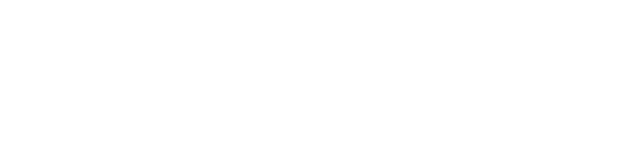
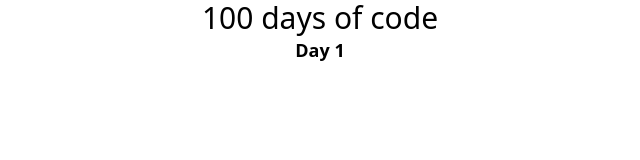
Before and after one commit to hernanda-git/tailwind01, a website: page public/index.html in a window 1280 px wide. Shown: the whole page, without its empty margins (320-960 px from the left). Drawn offline with Linux system fonts and the light colour scheme.

Commit message:
update 100 days of code title

```diff
--- a/index.html
+++ b/public/index.html
@@ -5,8 +5,10 @@
     <meta http-equiv="X-UA-Compatible" content="IE=edge">
     <meta name="viewport" content="width=device-width, initial-scale=1.0">
     <title>Document</title>
+    <link rel="stylesheet" href="css/style.css"/>
 </head>
 <body>
-
+    <h1 class="text-3xl text-center">100 days of code</h1>
+    <h2 class="text-lg text-center font-bold">Day 1</h1>
 </body>
 </html>
--- /dev/null
+++ b/src/css/input.css
@@ -0,0 +1,3 @@
+@tailwind base;
+@tailwind components;
+@tailwind utilities;
--- a/tailwind.config.js
+++ b/tailwind.config.js
@@ -1,5 +1,5 @@
 module.exports = {
-  content: ['./*.{html,js}'],
+  content: ['./public/**/*.{html,js}'],
   theme: {
     extend: {},
   },
```
Also changed, not shown: public/css/style.css (added).
